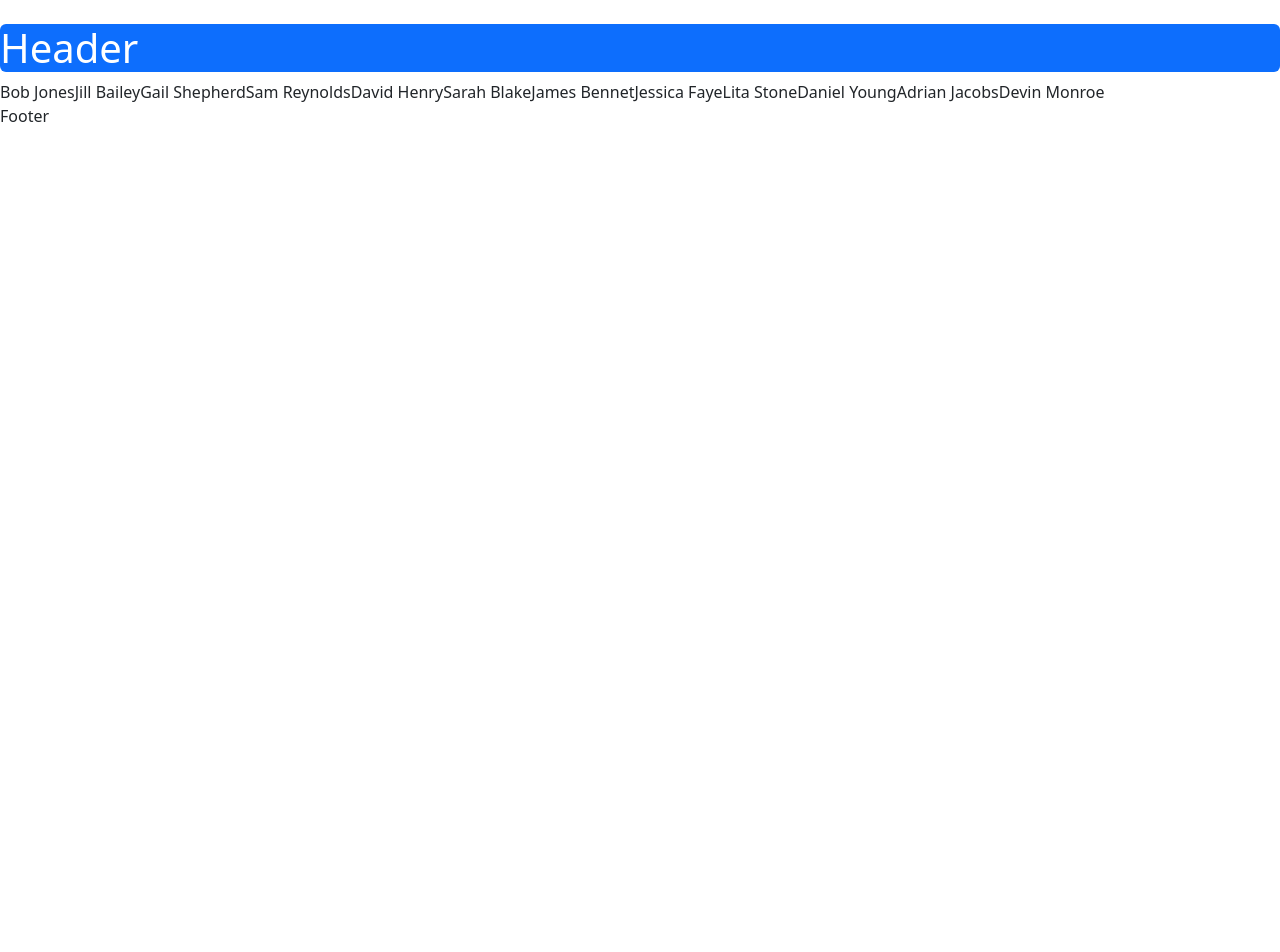
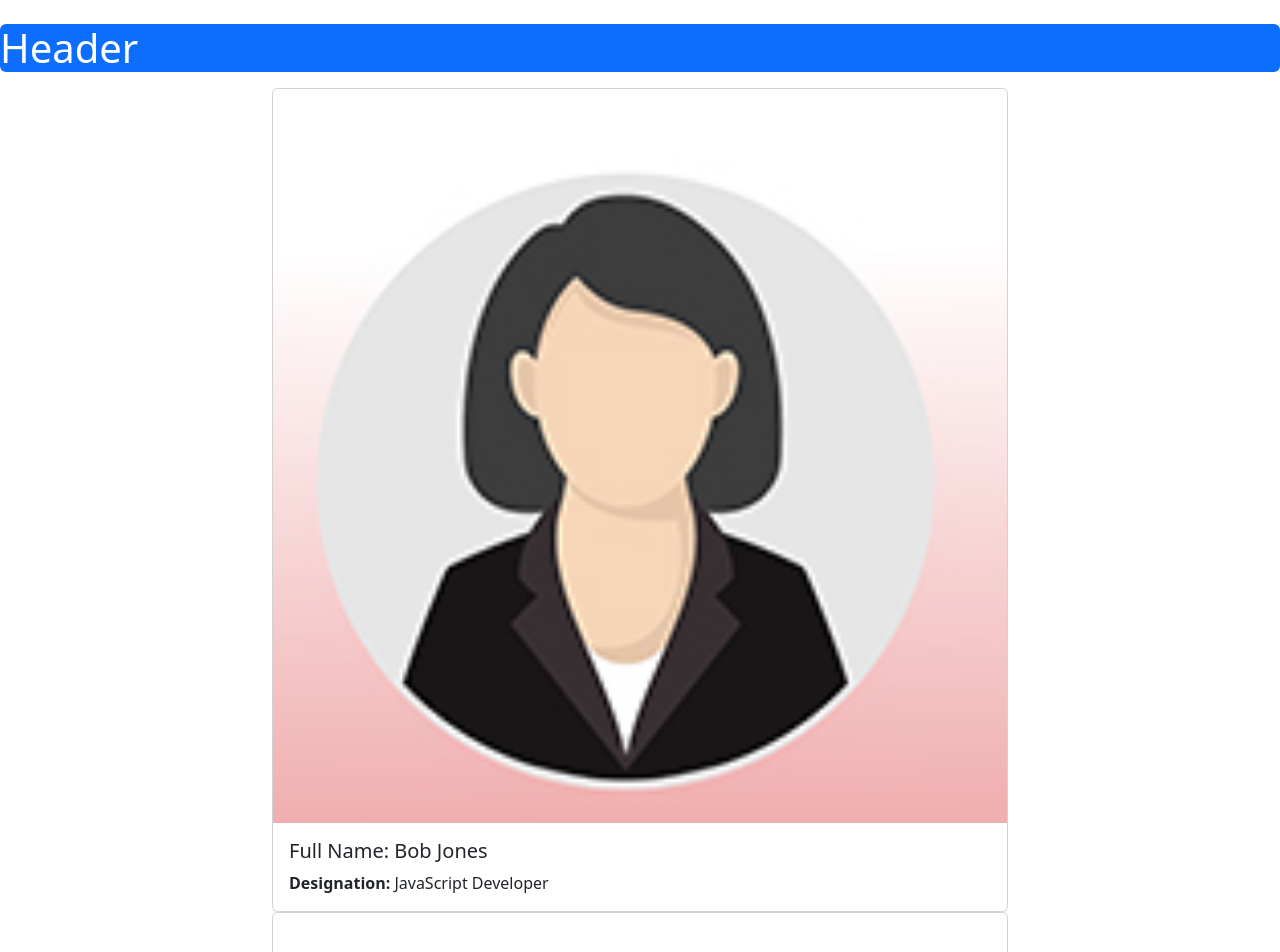
Before and after one commit to gnzlplcs/team-member-allocation, a React (Create React App) app: page / in a window 1280 px wide. Shown: the top 952 px of the page. Before the commit the page ends 800 px from the top, so only its background shows below. Built offline with nearby package versions, Linux system fonts and the light colour scheme.

Commit message:
:bento: add profile images
test hard data iteration & render

```diff
--- a/src/Employees.jsx
+++ b/src/Employees.jsx
@@ -1,4 +1,6 @@
 import { useState } from "react";
+import femaleProfile from "./images/femaleProfile.jpg";
+import maleProfile from "./images/maleProfile.jpg";
 
 const Employees = () => {
   const [employees, setEmployees] = useState([
@@ -87,7 +89,30 @@ const Employees = () => {
       teamName: "TeamD",
     },
   ]);
-  return <main>{employees.map((person) => person.fullName)}</main>;
+
+  return (
+    <main className="container">
+      <div className="row justify-content-center mt-3 mb-3">
+        <div className="col-8">
+          {employees.map((employee) => (
+            <div className="card" key={employee.id}>
+              <img
+                src={femaleProfile}
+                alt={"person face"}
+                className="card-img-top"
+              />
+              <div className="card-body">
+                <h5 className="card-title">Full Name: {employee.fullName}</h5>
+                <p className="card-text">
+                  <b>Designation:</b> {employee.designation}
+                </p>
+              </div>
+            </div>
+          ))}
+        </div>
+      </div>
+    </main>
+  );
 };
 
 export default Employees;
```
Also changed, not shown: src/images/femaleProfile.jpg (added), src/images/maleProfile.jpg (added).
